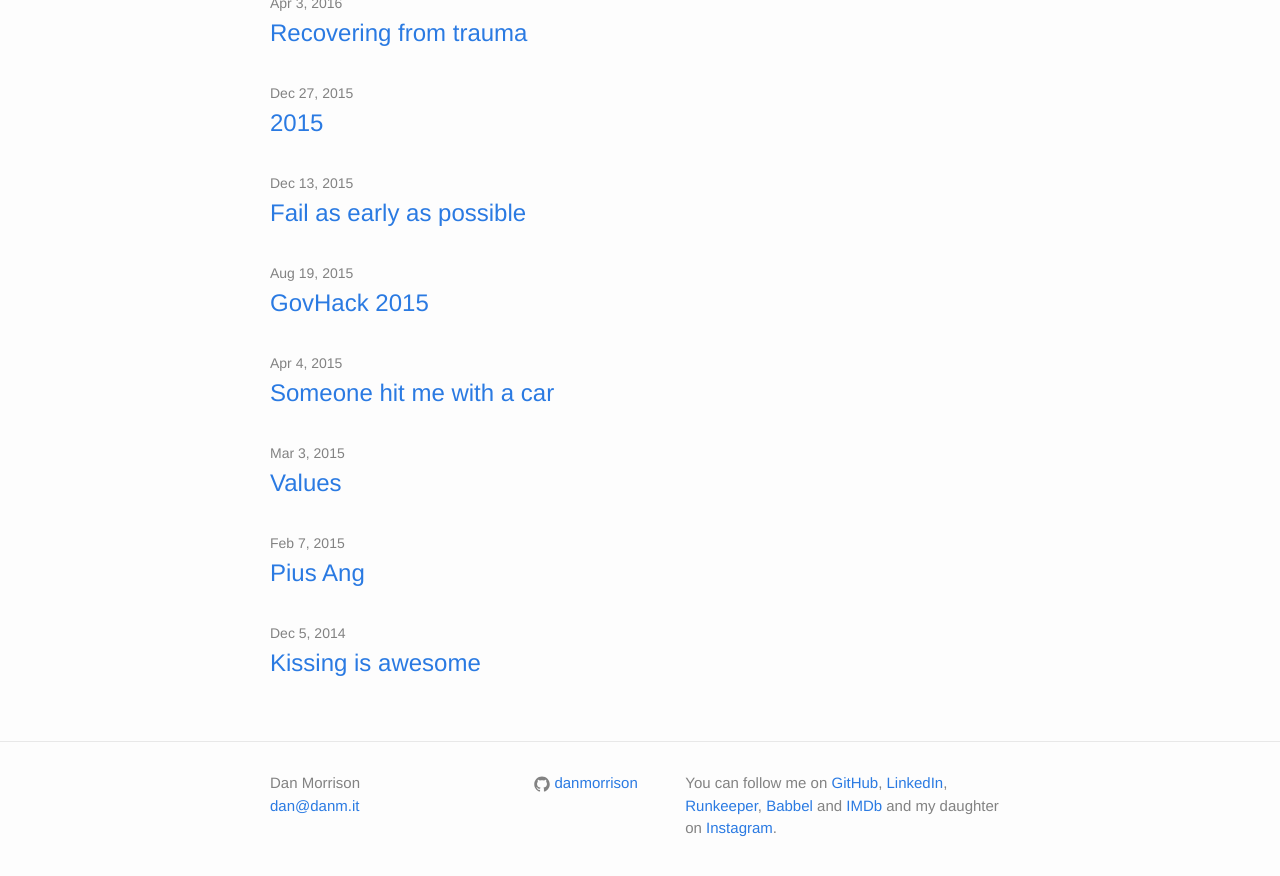
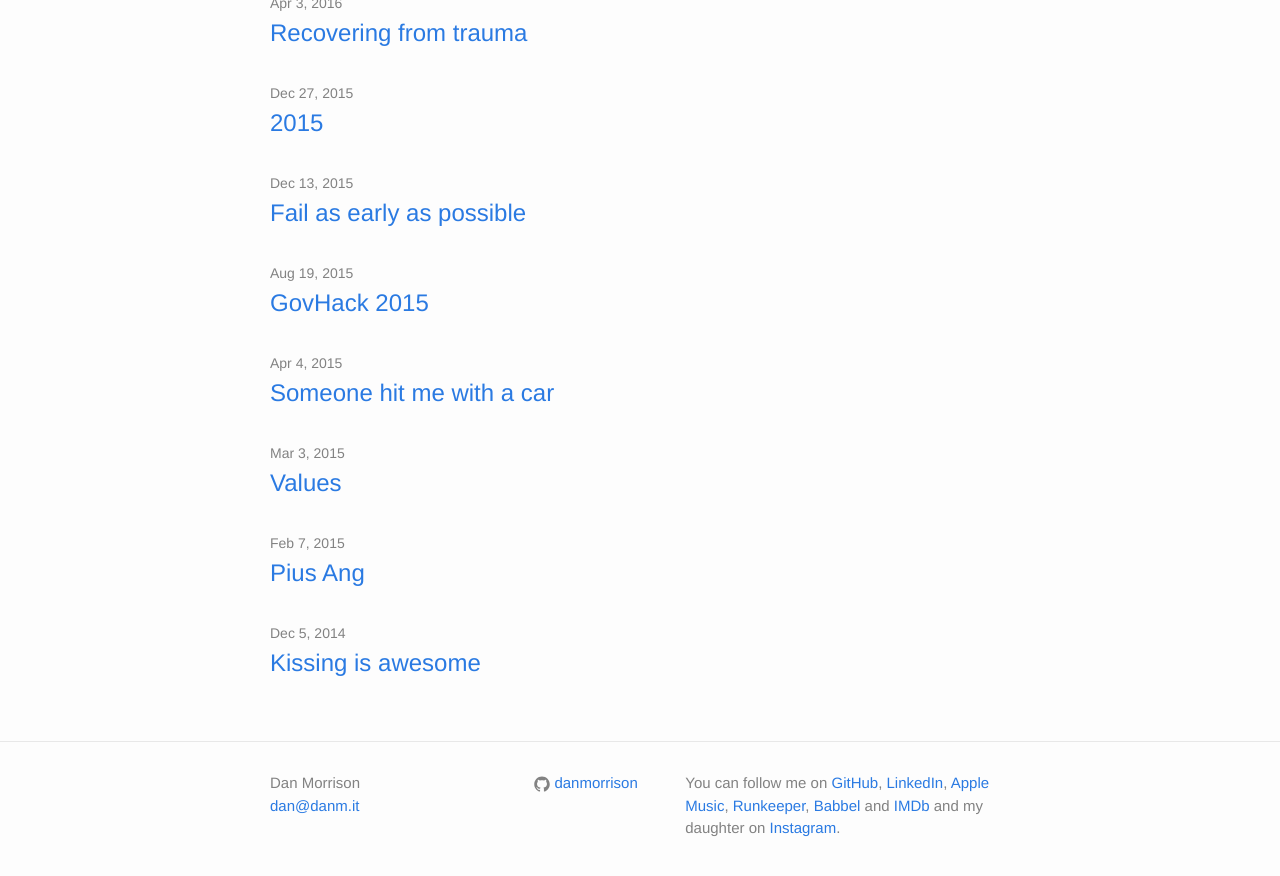
Before and after one commit to danmorrison/danmorrison.github.io, a Jekyll site: the page built from index.html, in a window 1280 px wide and 900 px high, scrolled down 1586 px. Shown: the top 876 px of the window. Built offline with Jekyll 4.4.1, drawn with Linux system fonts in a browser that asks for light colours.

Commit message:
Add Apple Music

```diff
--- a/_config.yml
+++ b/_config.yml
@@ -4,6 +4,7 @@
 description: >
   You can follow me on <a class='github' href='https://github.com/danmorrison'>GitHub</a>,
   <a class='linkedin' href='http://linkedin.com/in/danjmorrison'>LinkedIn</a>,
+  <a class='applemusic' href='https://itunes.apple.com/profile/danmorrison'>Apple Music</a>,
   <a class='runkeeper' href='http://runkeeper.com/user/danmorrison'>Runkeeper</a>,
   <a class='babbel' href='https://babbel.com/profiles/2952c1cdbb9ae0d267bf1df21d92d5ba'>Babbel</a> and
   <a class='imdb' href='http://imdb.com/user/ur25415537'>IMDb</a>
```
